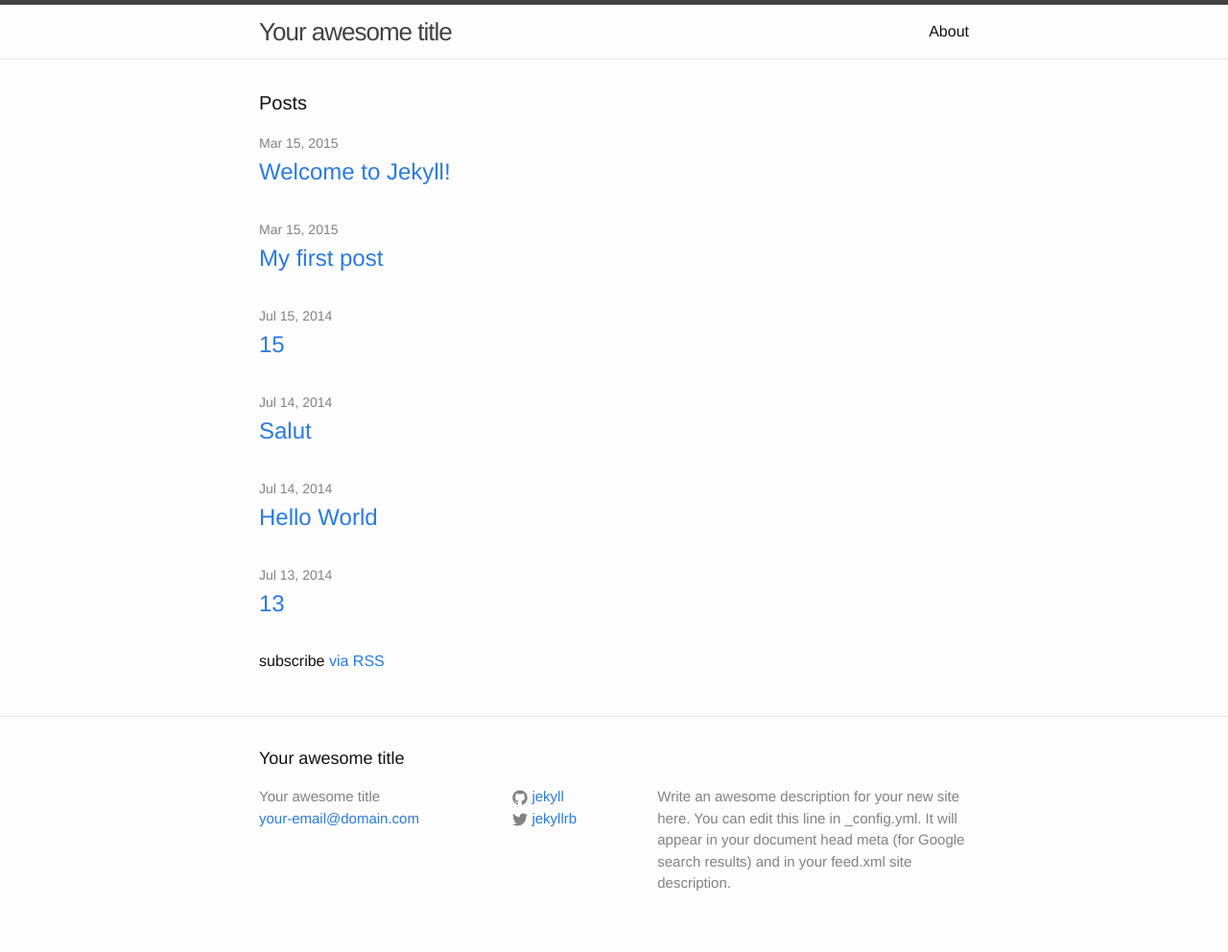
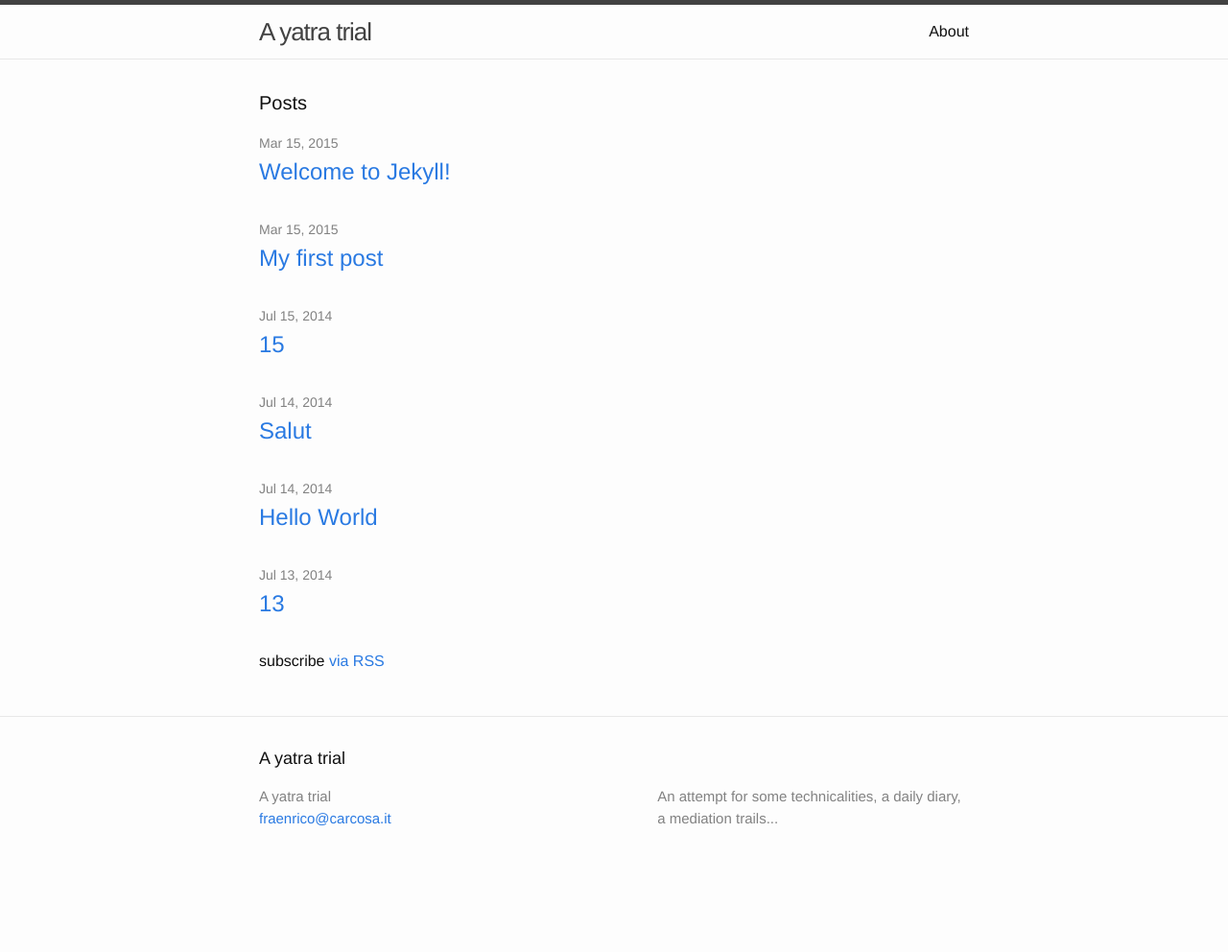
Before and after one commit to pepato/pepato.github.io, a Jekyll site: the page built from index.html, in a window 1280 px wide. Shown: the whole page at 96% size. Built offline with Jekyll 4.4.1, drawn with Linux system fonts in a browser that asks for light colours; after the commit the page ends 924 px from its top, so only the background shows below that.

Commit message:
Update _config.yml

```diff
--- a/_config.yml
+++ b/_config.yml
@@ -1,14 +1,12 @@
 # Site settings
-title: Your awesome title
-email: your-email@domain.com
+title: A yatra trial
+email: fraenrico@carcosa.it
 description: > # this means to ignore newlines until "baseurl:"
-  Write an awesome description for your new site here. You can edit this
-  line in _config.yml. It will appear in your document head meta (for
-  Google search results) and in your feed.xml site description.
+  An attempt for some technicalities, a daily diary, a mediation trails...
 baseurl: "" # the subpath of your site, e.g. /blog/
 url: "http://yourdomain.com" # the base hostname & protocol for your site
-twitter_username: jekyllrb
-github_username:  jekyll
+#twitter_username: jekyllrb
+#github_username:  jekyll
 
 # Build settings
 markdown: kramdown
```
